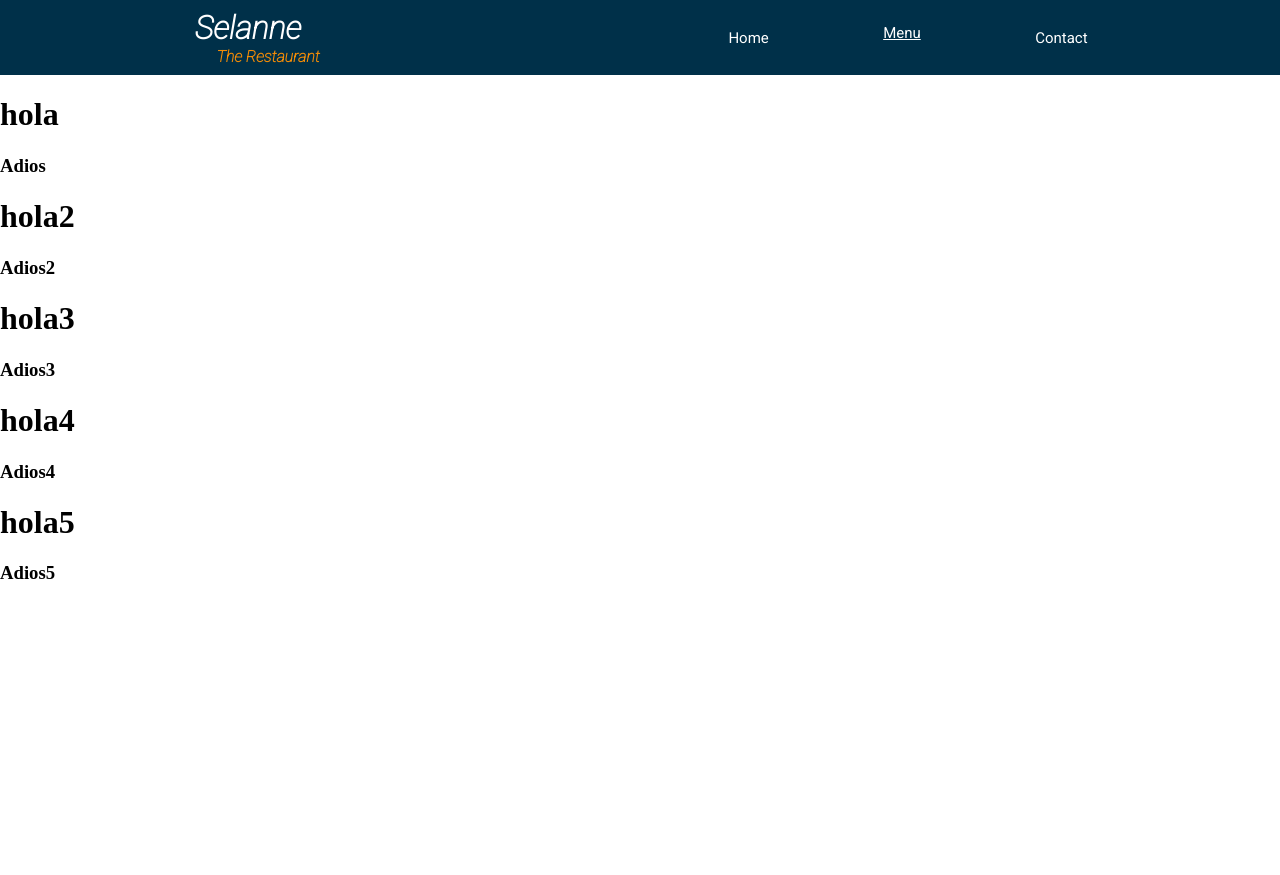
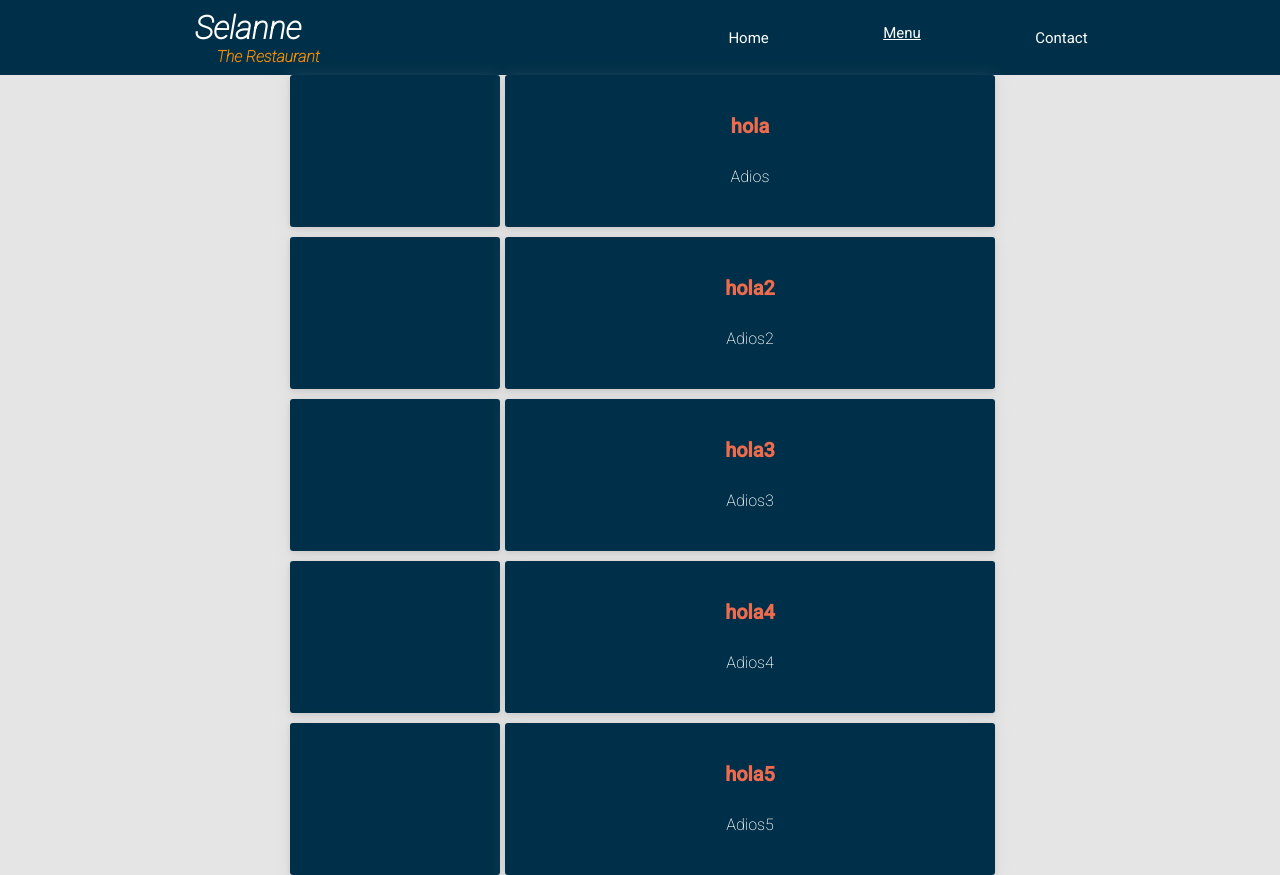
Before and after one commit to adrianhm13/restaurant-page, a website built with webpack: page dist/index.html in a window 1280 px wide. Both pictures are taken after a click on the item "Menu". Before the commit the page ends 800 px from the top, so only its background shows below. Built offline with nearby package versions, Linux system fonts and the light colour scheme.

Commit message:
Grid styles, anims

```diff
--- a/src/style.css
+++ b/src/style.css
@@ -1,4 +1,4 @@
-@import url('https://fonts.googleapis.com/css2?family=Roboto:ital,wght@0,100;0,300;0,400;0,500;1,100&display=swap');
+@import url('https://fonts.googleapis.com/css2?family=Roboto:ital,wght@0,100;0,200;0,300;0,400;0,500;1,100&display=swap');
 
 html, body {
     width: 100vw;
@@ -156,43 +156,73 @@ html, body {
     color: black;
     transform: translateY(-7px);
 }
-.anim-move-right{
-    transform: translateX(750px);
-    opacity: 0;
-    transition: 1s;
-    pointer-events: none;
+.content-menu{
+    background-color: #e5e5e5;
+    flex-grow: 1;
+    display:flex;
+    justify-content: center;
+    align-items: center;
 }
-.anim-move-left{
-    transform: translateX(-750px);
-    opacity: 0;
-    transition: 1s;
-    pointer-events: none;
+.menu-grid{
+    display: grid;
+    width: 700px;
+    height: 800px;
+    grid-template-columns: [dish] 30% [desc] 70%;
+    grid-template-rows: repeat(5, auto);
+    column-gap: 5px;
+    row-gap: 10px;
 }
-.pic-hidden{
-    opacity: 0;
+.menu-grid-cells{
+    display: flex;
+    flex-direction: column;
+    justify-content: center;
+    align-items: center;
+    border-radius: 3px;
+    margin: 0;
+    padding: 0;
+    background-color: #003049;
+    box-shadow: 0 2px 15px 0 rgba(170, 170, 170, 0.2), 0 2px 5px 0 rgba(128, 128, 128, 0.19);
 }
-.anim-pic-fade-out{
-    opacity: 0;
-    transition: 0.5s;
+.menu-grid-cells h1{
+    font-family: 'Roboto', sans-serif;
+    font-size: 20px;
+    color:#ee6c4d;
 }
-.anim-pic-fade-in{
-    opacity: 1;
-    transition: 5s;
+.menu-grid-cells h3{
+    font-family: 'Roboto', sans-serif;
+    font-size: 16px;
+    font-weight: 200;
+    color:white;
 }
-
 @keyframes fadein {
     from { opacity: 0; }
     to { opacity: 1; }
 }
-@keyframes movefromright {
+@keyframes fadeout {
+    from { opacity: 1; }
+    to { opacity: 0; }
+}
+@keyframes movetoright {
     from { transform: translateX(-750px); }
     to { transform: translateX(0px); }
 }
-.anim{
-    animation: fadein 0.5s ease-in;
+@keyframes movetoleft {
+    from { transform: translateX(0px); }
+    to { transform: translateX(-750px); }
+}
+.anim-fadein{
+    animation: fadein 1s;
+}
+.anim-fadeout{
+    animation: fadeout 1s;
 }
 .anim-from-right{
-    animation: movefromright 0.7s;
+    animation: movetoright 0.7s;
+    animation-fill-mode: forwards;
+}
+.anim-from-left{
+    animation: movetoleft 0.7s;
+    animation-fill-mode: forwards;
 }
 @media only screen and (max-width: 600px) {
     .background-text h1 {
```
